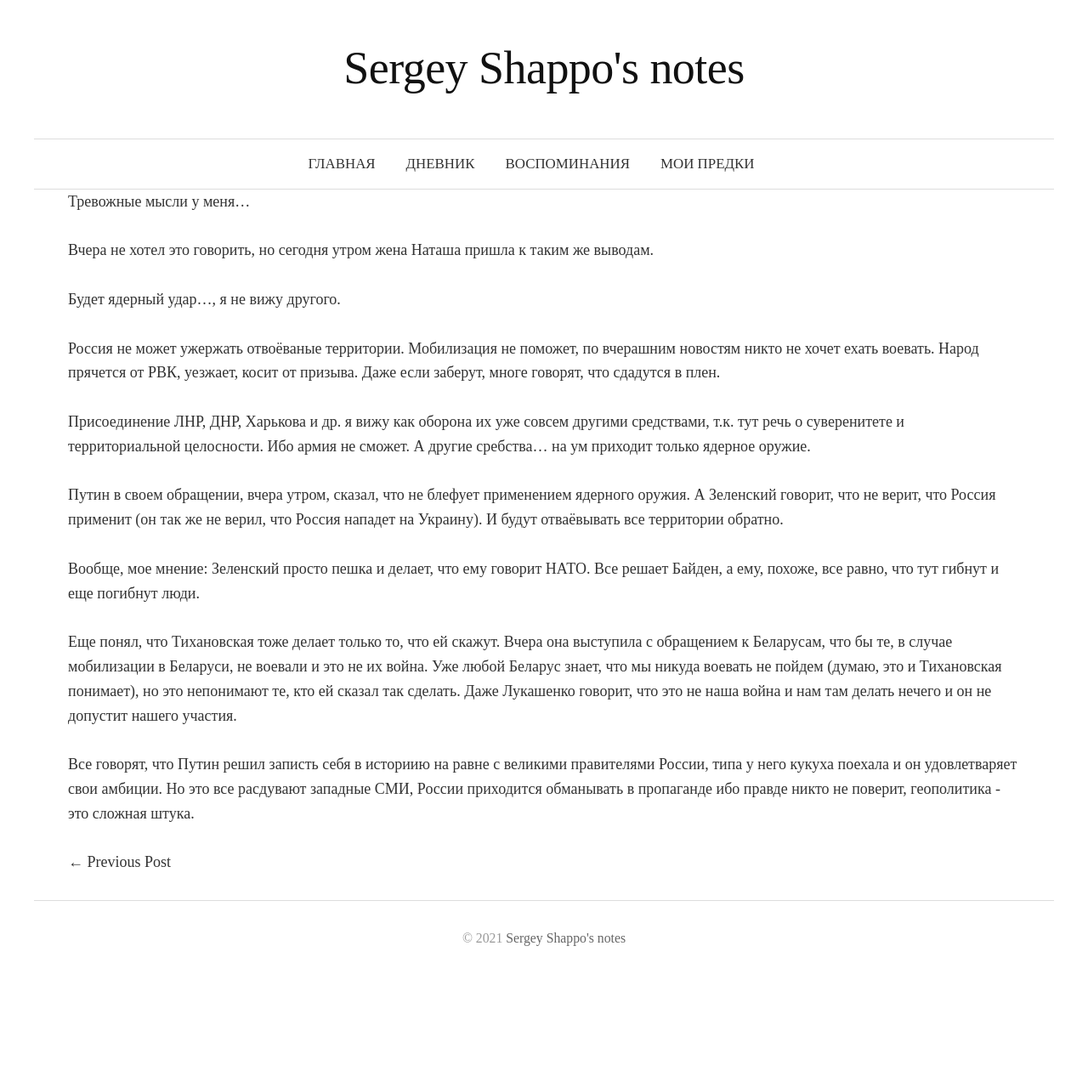
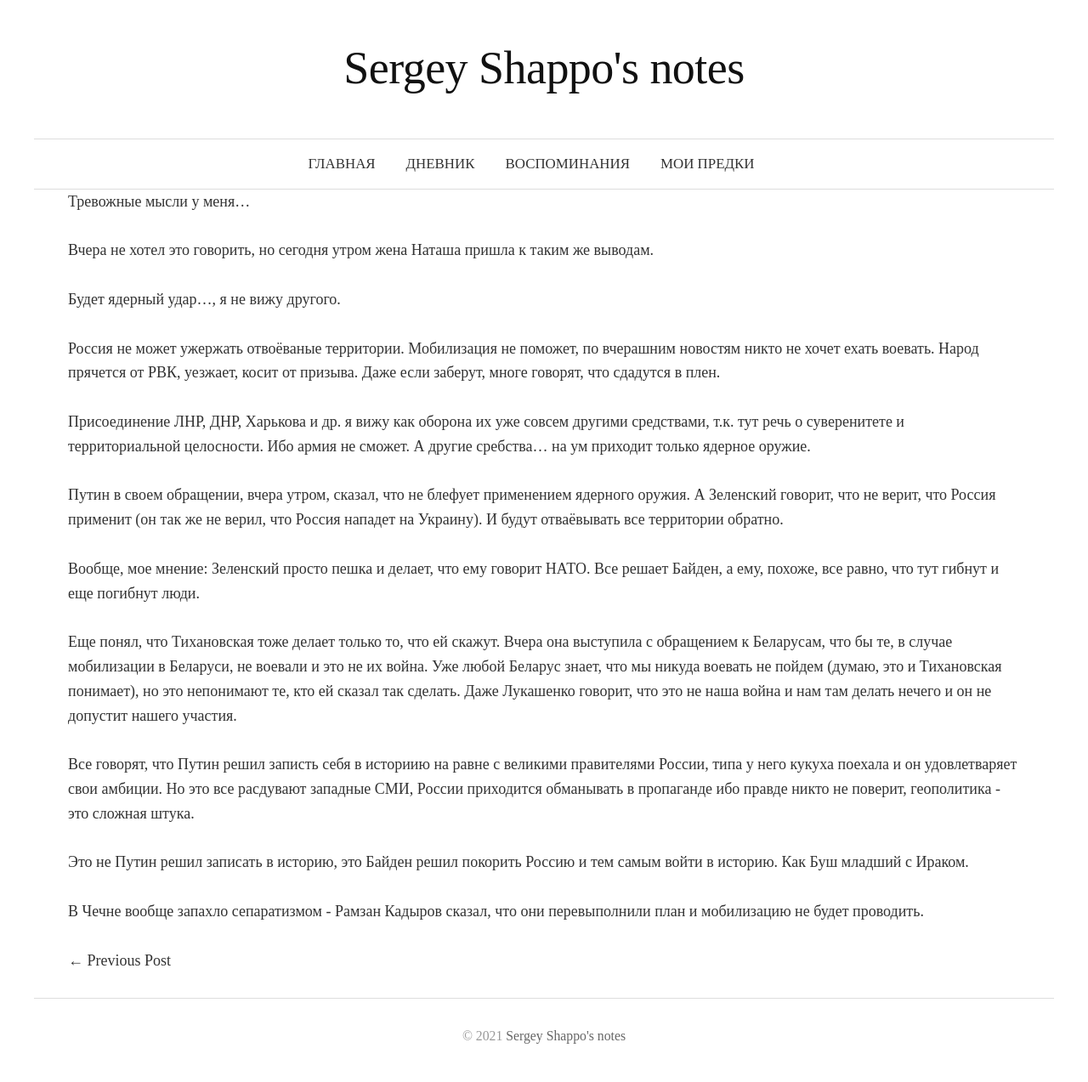
Before and after one commit to srgshpp/srgshpp.github.io, a Jekyll site: the page built from _posts/2022-09-23-war.md, in a window 1280 px wide. Shown: the whole page at 85% size. Built offline with Jekyll 4.4.1, drawn with Linux system fonts in a browser that asks for light colours; our own code applies the rules of GitHub Pages for plain Markdown files; before the commit the page ends 1158 px from its top, so only the background shows below that.

Commit message:
Update 2022-09-23-war.md

```diff
--- a/_posts/2022-09-23-war.md
+++ b/_posts/2022-09-23-war.md
@@ -31,3 +31,8 @@ published: true
 
 Все говорят, что Путин решил записть себя в историию на равне с великими правителями России, типа у него кукуха поехала и он удовлетваряет свои амбиции.
 Но это все расдувают западные СМИ, России приходится обманывать в пропаганде ибо правде никто не поверит, геополитика - это сложная штука.
+
+Это не Путин решил записать в историю, это Байден решил покорить Россию и тем самым войти в историю.
+Как Буш младший с Ираком.
+
+В Чечне вообще запахло сепаратизмом - Рамзан Кадыров сказал, что они перевыполнили план и мобилизацию не будет проводить.
```
